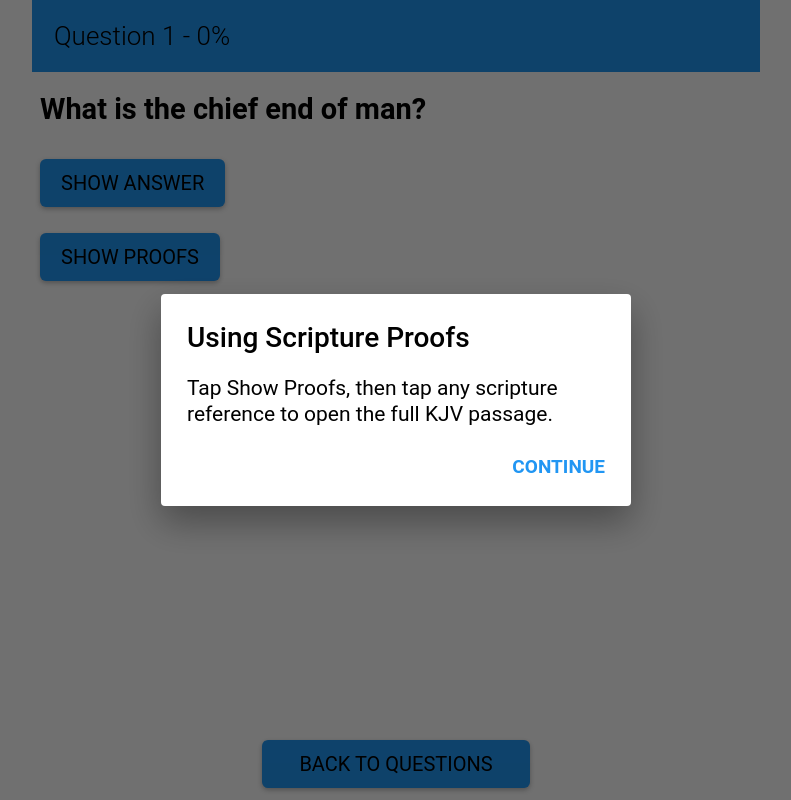
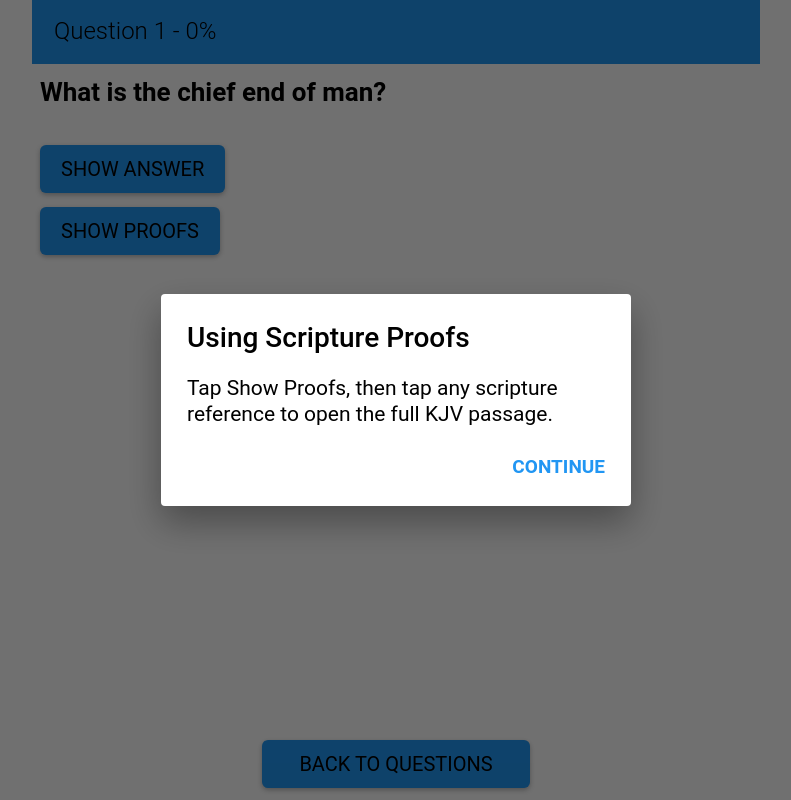
Before and after one commit to happelj/catechism-pwa, a React (Vite) app: page /questions/1 in a window 1280 px wide. Shown: the whole page, without its empty margins (244-1035 px from the left). Built offline with nearby package versions, Linux system fonts and the light colour scheme.

Commit message:
Refine PWA layout density to match Android app

```diff
--- a/src/styles.css
+++ b/src/styles.css
@@ -392,12 +392,12 @@ a {
 }
 
 .proof-passage {
-  font-size: 22px;
-  line-height: 1.34;
+  font-size: 21px;
+  line-height: 1.42;
 }
 
 .proof-verse {
-  margin: 0 0 24px;
+  margin: 0 0 26px;
 }
 
 .proof-verse:last-child {
@@ -540,38 +540,38 @@ a {
   background: var(--primary);
   color: var(--surface-text);
   display: flex;
-  font-size: 26px;
+  font-size: 24px;
   font-weight: 300;
   line-height: 1.16;
-  min-height: 72px;
+  min-height: 64px;
   padding: 0 22px;
 }
 
 .question-detail-scroll {
   min-height: 0;
   overflow-y: auto;
-  padding: 20px 8px 20px;
+  padding: 12px 8px 24px;
   scroll-behavior: smooth;
 }
 
 .question-detail-scroll h1 {
-  font-size: 29px;
-  font-weight: 650;
-  line-height: 1.22;
-  margin: 0 0 32px;
+  font-size: 26px;
+  font-weight: 600;
+  line-height: 1.28;
+  margin: 0 0 20px;
 }
 
 .typed-answer,
 .full-answer,
 .score-line {
-  font-size: 27px;
-  font-weight: 300;
-  line-height: 1.28;
+  font-size: 24px;
+  font-weight: 350;
+  line-height: 1.4;
 }
 
 .typed-answer,
 .full-answer {
-  margin: 0 0 27px;
+  margin: 0 0 20px;
 }
 
 .typed-answer .incorrect {
@@ -579,19 +579,23 @@ a {
 }
 
 .score-line {
-  margin: 0 0 24px;
+  margin: 0 0 18px;
 }
 
 .detail-button {
   display: block;
   font-size: 20px;
-  margin: 0 0 26px;
+  margin: 0 0 14px;
+}
+
+.question-detail-scroll h1 + .detail-button {
+  margin-top: 36px;
 }
 
 .proof-list {
   display: grid;
   justify-items: start;
-  margin: -2px 0 25px;
+  margin: -2px 0 20px;
 }
 
 .proof-list button {
@@ -599,16 +603,16 @@ a {
   border: 0;
   color: var(--text);
   cursor: pointer;
-  font-size: 24px;
-  line-height: 1.4;
-  min-height: 41px;
-  padding: 0;
+  font-size: 21px;
+  line-height: 1.42;
+  min-height: 44px;
+  padding: 3px 0;
   text-decoration: underline;
 }
 
 .proof-list p {
-  font-size: 18px;
-  line-height: 1.4;
+  font-size: 20px;
+  line-height: 1.42;
   margin: 0;
 }
 
@@ -634,7 +638,7 @@ a {
   display: flex;
   gap: 20px;
   justify-content: center;
-  margin: 42px 0 18px;
+  margin: 34px 0 18px;
 }
 
 .attempt-actions .native-button {
@@ -681,14 +685,14 @@ a {
 
   .app-toolbar h1,
   .question-detail-scroll h1 {
-    font-size: 25px;
+    font-size: 24px;
   }
 
   .typed-answer,
   .full-answer,
   .score-line,
   .stats-screen p {
-    font-size: 23px;
+    font-size: 22px;
   }
 
   .native-button,
```
